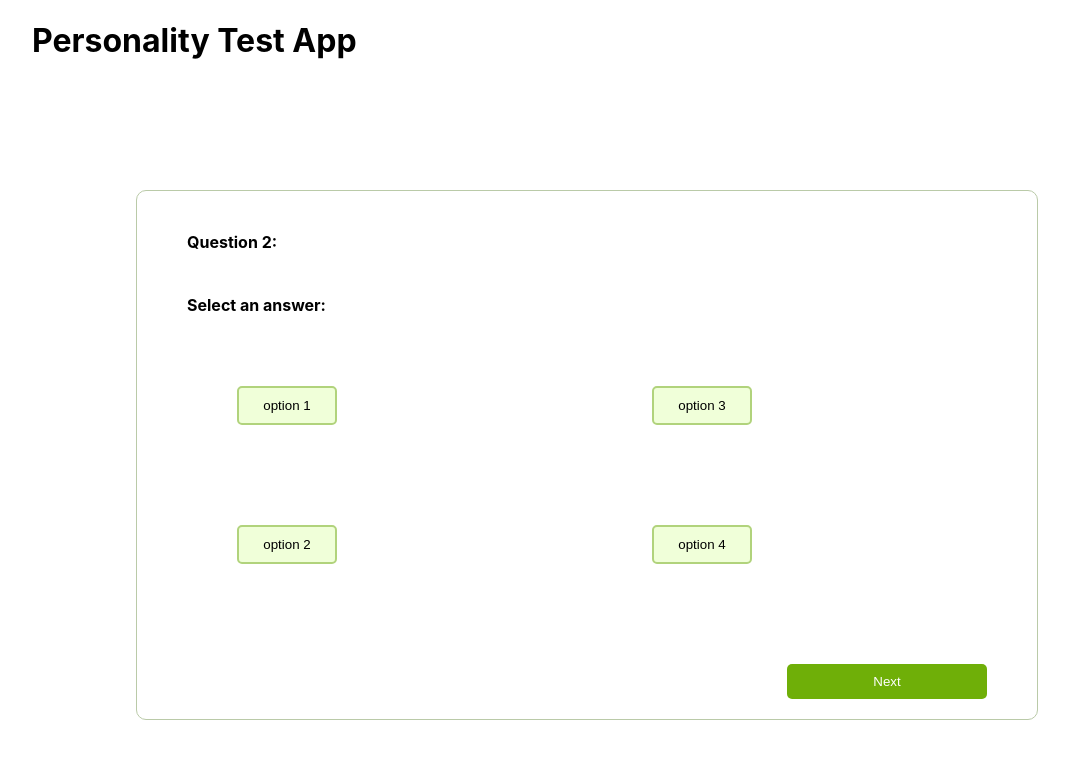
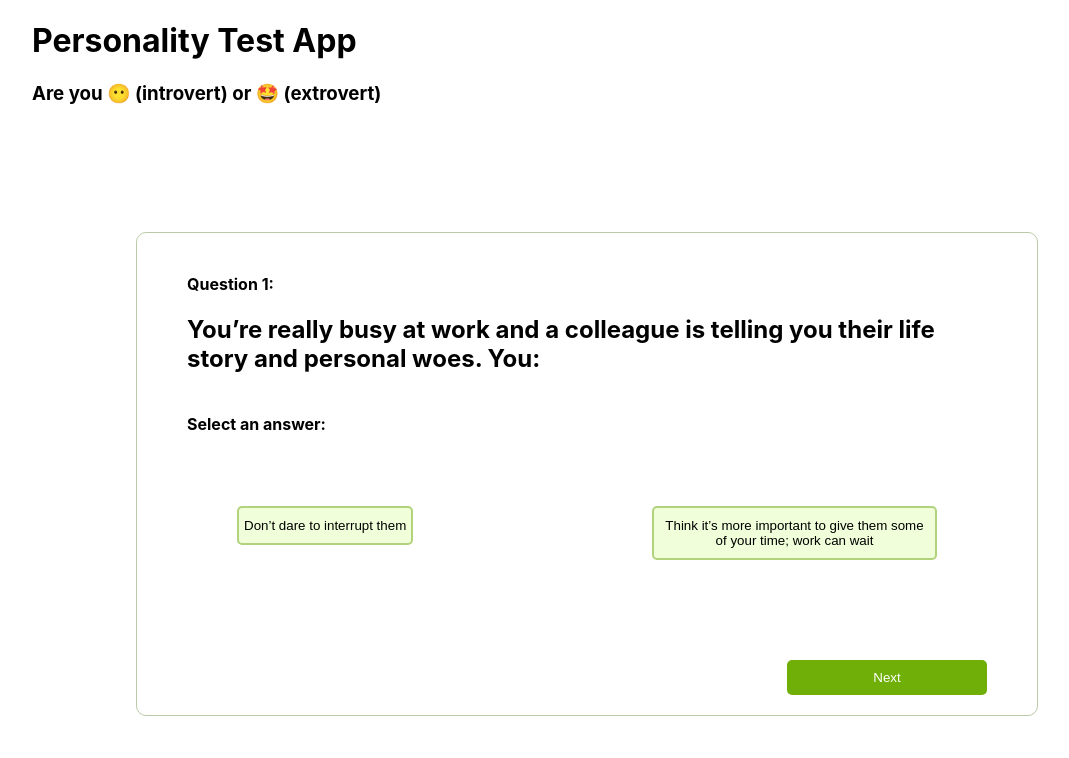
Before and after one commit to Clobbe/personality-test-app, a React (Create React App) app in the folder frontend/: page /questionaire in a window 1280 px wide. Shown: the top 758 px of the page, without its empty margins (53-1122 px from the left). Built offline with nearby package versions, Linux system fonts and the light colour scheme; no server answers.

Commit message:
ADD :: adding initial pagination in Questionaire

```diff
--- /dev/null
+++ b/frontend/src/App.css
@@ -0,0 +1,3 @@
+.App {
+  text-align: center;
+}
--- a/frontend/src/App.tsx
+++ b/frontend/src/App.tsx
@@ -10,6 +10,7 @@ function App() {
       <Row>
         <Col>
           <h1>Personality Test App</h1>
+          <h3>Are you 😶 (introvert) or 🤩 (extrovert)</h3>
         </Col>
       </Row>
       <Row>
--- a/frontend/src/components/atoms/Button.tsx
+++ b/frontend/src/components/atoms/Button.tsx
@@ -1,7 +1,9 @@
 import React, { VFC } from "react";
 import styled from "styled-components";
 
-interface IButton extends React.HTMLProps<HTMLButtonElement> {}
+interface IButton extends React.ButtonHTMLAttributes<HTMLButtonElement> {
+  onClick?: () => void;
+}
 
 const StyledButton = styled.button`
   min-width: 200px;
@@ -23,9 +25,9 @@ const StyledButtonText = styled.div`
   color: #fff;
 `;
 
-const Button: VFC<IButton> = ({ children }) => {
+const Button: VFC<IButton> = ({ onClick, children }) => {
   return (
-    <StyledButton>
+    <StyledButton onClick={onClick}>
       <StyledButtonText>{children}</StyledButtonText>
     </StyledButton>
   );
--- a/frontend/src/components/atoms/OptionButton.tsx
+++ b/frontend/src/components/atoms/OptionButton.tsx
@@ -1,18 +1,20 @@
 import React, { VFC } from "react";
 import styled from "styled-components";
 
-interface IOptionButton extends React.HTMLProps<HTMLButtonElement> {
+interface IOptionButton extends React.ButtonHTMLAttributes<HTMLButtonElement> {
   selected?: boolean;
   value?: number;
+  onClick?: () => void;
 }
 
 const StyledButton = styled.button<IOptionButton>`
   text-align: center;
-  min-width: 100px;
+  min-width: 150px;
   margin: 50px;
   padding: 10px 5px 10px 5px;
-  background-color: #f0ffd9;
-  border: 2px solid #b1d37c;
+  background-color: ${({ selected }) => (selected ? "red" : "#f0ffd9")};
+  border: ${({ selected }) =>
+    selected ? "2px solid #4c6129" : "2px solid #b1d37c"};
   border-radius: 5px;
   :hover {
     border: 2px solid #4a7505;
@@ -27,11 +29,11 @@ const StyledButtonText = styled.div`
 
 const OptionButton: VFC<IOptionButton> = ({
   selected = false,
-  value,
+  onClick,
   children,
 }) => {
   return (
-    <StyledButton selected={selected}>
+    <StyledButton onClick={onClick} selected={selected}>
       <StyledButtonText>{children}</StyledButtonText>
     </StyledButton>
   );
--- a/frontend/src/pages/Questionaire.tsx
+++ b/frontend/src/pages/Questionaire.tsx
@@ -1,54 +1,158 @@
-import React, { useEffect, useState } from "react";
+import React, { useState } from "react";
 import { Container, Row, Col } from "react-grid-system";
+import { Link } from "react-router-dom";
 import Card from "../components/atoms/Card";
 import Button from "../components/atoms/Button";
 import OptionButton from "../components/atoms/OptionButton";
 
 /*
     //TODO :: add fetching of questions from backend-api
-    TODO :: add pagination between questions dependent on amount of questions
+    //TODO :: add pagination between questions dependent on amount of questions
+    TODO :: implement function to calculate score
     TODO :: add a page stepper-/progress component
-    TODO :: add form with RadioButtons to select question - use large buttons
-    TODO :: add :hover + :selected effects on buttons
+    //TODO :: add form with RadioButtons to select question - use large buttons
+    //TODO :: add :hover + :selected effects on buttons
     */
 
 const Questionaire = () => {
-  const [questionsAndAnswers, setQuestionsAndAnswers] = useState<any[]>([]);
+  const questionsAndAnswers = [
+    {
+      question:
+        "You’re really busy at work and a colleague is telling you their life story and personal woes. You:",
+      options: [
+        {
+          answer: "Don’t dare to interrupt them",
+          value: 0,
+        },
+        {
+          answer:
+            "Think it’s more important to give them some of your time; work can wait",
+          value: 1,
+        },
+        {
+          answer: "Listen, but with only with half an ear",
+          value: 2,
+        },
+        {
+          answer:
+            "Interrupt and explain that you are really busy at the moment ",
+          value: 3,
+        },
+      ],
+    },
+    {
+      question:
+        "You’ve been sitting in the doctor’s waiting room for more than 25 minutes. You:",
+      options: [
+        {
+          answer: "Bubble with inner anger, but keep quiet",
+          value: 0,
+        },
+        {
+          answer: "Look at your watch every two minutes ",
+          value: 1,
+        },
+        {
+          answer:
+            "Explain to other equally impatient people in the room that the doctor is always running late",
+          value: 2,
+        },
+        {
+          answer:
+            "Complain in a loud voice, while tapping your foot impatiently",
+          value: 3,
+        },
+      ],
+    },
+    {
+      question:
+        "You’re having an animated discussion with a colleague regarding a project that you’re in charge of. You: ",
+      options: [
+        {
+          answer: "Don’t dare contradict them",
+          value: 0,
+        },
+        {
+          answer: "Think that they are obviously right ",
+          value: 1,
+        },
+        {
+          answer: "Defend your own point of view, tooth and nail ",
+          value: 2,
+        },
+        {
+          answer: "Continuously interrupt your colleague",
+          value: 3,
+        },
+      ],
+    },
+    {
+      question: "You are taking part in a guided tour of a museum. You:",
+      options: [
+        {
+          answer:
+            "Are a bit too far towards the back so don’t really hear what the guide is saying ",
+          value: 0,
+        },
+        {
+          answer: "Follow the group without question",
+          value: 1,
+        },
+        {
+          answer: "Make sure that everyone is able to hear properly",
+          value: 2,
+        },
+        {
+          answer:
+            "Are right up the front, adding your own comments in a loud voice ",
+          value: 3,
+        },
+      ],
+    },
+    {
+      question:
+        "You crack a joke at work, but nobody seems to have noticed. You:",
+      options: [
+        {
+          answer: "Think it’s for the best — it was a lame joke anyway",
+          value: 0,
+        },
+        {
+          answer: "Wait to share it with your friends after work",
+          value: 1,
+        },
+        {
+          answer: "Try again a bit later with one of your colleagues",
+          value: 2,
+        },
+        {
+          answer: "Keep telling it until they pay attention",
+          value: 3,
+        },
+      ],
+    },
+  ];
+  let score = 0;
+  const questions = questionsAndAnswers.map((item) => item["question"]);
+  const answers = questionsAndAnswers.map((item) => item["options"]);
+  let optionsSelection = [false, false, false, false];
+  const [pageIndex, updatePageIndex] = useState(0);
 
-  useEffect(() => {
-    fetch("http://localhost:8000/questions")
-      .then((response) => {
-        if (response.ok) {
-          return response.json();
-        }
-        throw response;
-      })
-      .then((data) => {
-        console.log(data);
-        setQuestionsAndAnswers(data);
-      })
-      .catch((error) => {
-        console.log("Error", error);
-      });
-  }, []);
-  //questionsAndAnswers.map((item) => item["question"]);
-
-  //questionsAndAnswers[0]["options"][0]["answer"]
-  /*
-  const NextQuestionHandler = () => {
-    const [i, setI] = useState<number>(0);
-
-  } */
-
-  const i = 2;
-
+  const updateOptionsHandler = (optionValue: number) => {
+    console.log(optionsSelection);
+    optionsSelection[0] = true;
+    console.log(optionsSelection);
+    score = score + optionValue;
+    console.log("optionVal: ", optionValue);
+    console.log("score: ", score);
+  };
   return (
     <Container>
       <Card>
         <Row>
           <Col>
-            <h4>Question {i}:</h4>
-            {/* <h2>{questionsAndAnswers[0]["question"]}</h2> */}
+            <h4>Question {pageIndex + 1}:</h4>
+            <h2>{questions[pageIndex]}</h2>
           </Col>
         </Row>
         <Row>
@@ -58,17 +162,37 @@ const Questionaire = () => {
         </Row>
         <Row>
           <Col>
-            <OptionButton>option 1</OptionButton>
-            <OptionButton>option 2</OptionButton>
+            <OptionButton
+              selected={optionsSelection[0]}
+              onClick={() =>
+                updateOptionsHandler(answers[pageIndex][0]["value"])
+              }
+            >
+              {answers[pageIndex][0]["answer"]}
+            </OptionButton>
           </Col>
           <Col>
-            <OptionButton>option 3</OptionButton>
-            <OptionButton>option 4</OptionButton>
+            <OptionButton
+              selected={optionsSelection[1]}
+              onClick={() =>
+                updateOptionsHandler(answers[pageIndex][1]["value"])
+              }
+            >
+              {answers[pageIndex][1]["answer"]}
+            </OptionButton>
           </Col>
         </Row>
         <Row>
           <Col>
-            <Button>Next</Button>
+            {pageIndex === questionsAndAnswers.length - 1 ? (
+              <Link to={"/result"} state={{ score: score }}>
+                <Button>See your result</Button>
+              </Link>
+            ) : (
+              <Button onClick={() => updatePageIndex(pageIndex + 1)}>
+                Next
+              </Button>
+            )}
           </Col>
         </Row>
       </Card>
--- a/frontend/src/pages/Result.tsx
+++ b/frontend/src/pages/Result.tsx
@@ -1,21 +1,30 @@
 import { Container, Row, Col } from "react-grid-system";
+import { useLocation } from "react-router";
 import Card from "../components/atoms/Card";
 
 /*
     SCOPE :: calculate the score and show if person is intro / extrovert
-    TODO :: implement function to calculate score
     TODO :: implement fetching of individual question-scores
     //TODO :: create components needed in order to display result
-    TODO :: add some svg-img for intro/extrovert + an animation in a circle around the svg. i.e. "You must be {intro/extrovert}"
+    TODO :: add icons for intro/extrovert + an animation in a circle around the svg. i.e. "You must be {intro/extrovert}"
     TODO :: display the score
 */
 
+type LocationState = {
+  score: {
+    score: number;
+  };
+};
+
 const Results = () => {
+  const data = useLocation();
+  const score = (data.state as LocationState)?.score;
+
   return (
     <Container>
       <Card>
         <Row>
-          <Col>Result Page</Col>
+          <Col>{score}</Col>
         </Row>
       </Card>
     </Container>
--- a/frontend/tsconfig.json
+++ b/frontend/tsconfig.json
@@ -1,6 +1,6 @@
 {
   "compilerOptions": {
-    "target": "es5",
+    "target": "es6",
     "lib": [
       "dom",
       "dom.iterable",
```
Also changed, not shown: frontend/package.json (+1 -6 lines), 2 other files (tests, documents, lock files or other folders).
